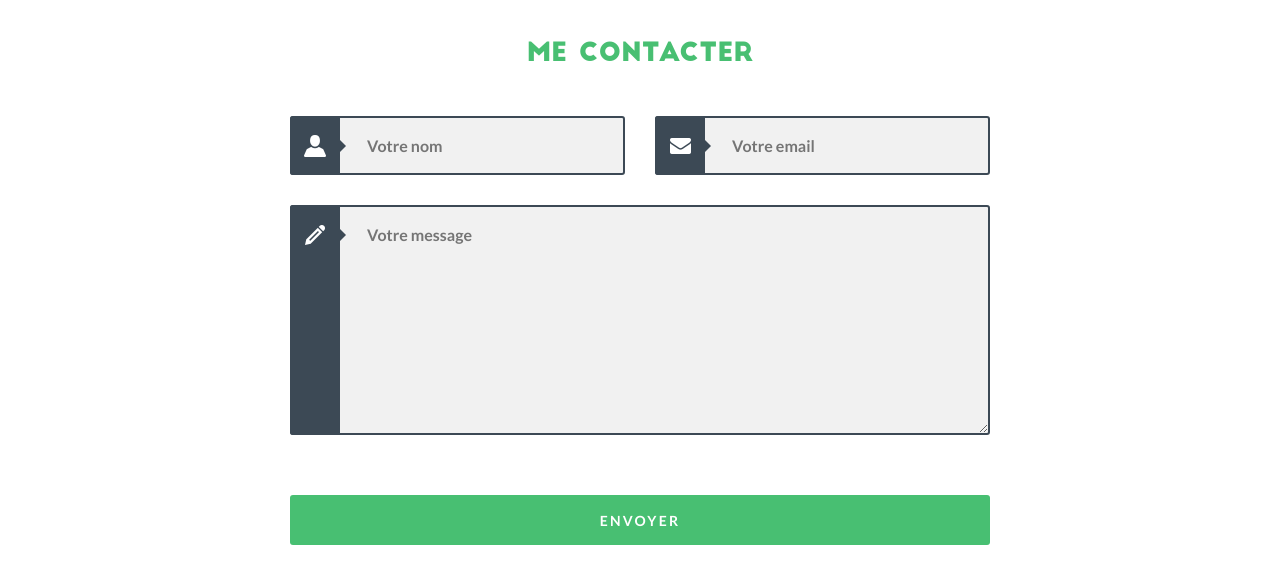
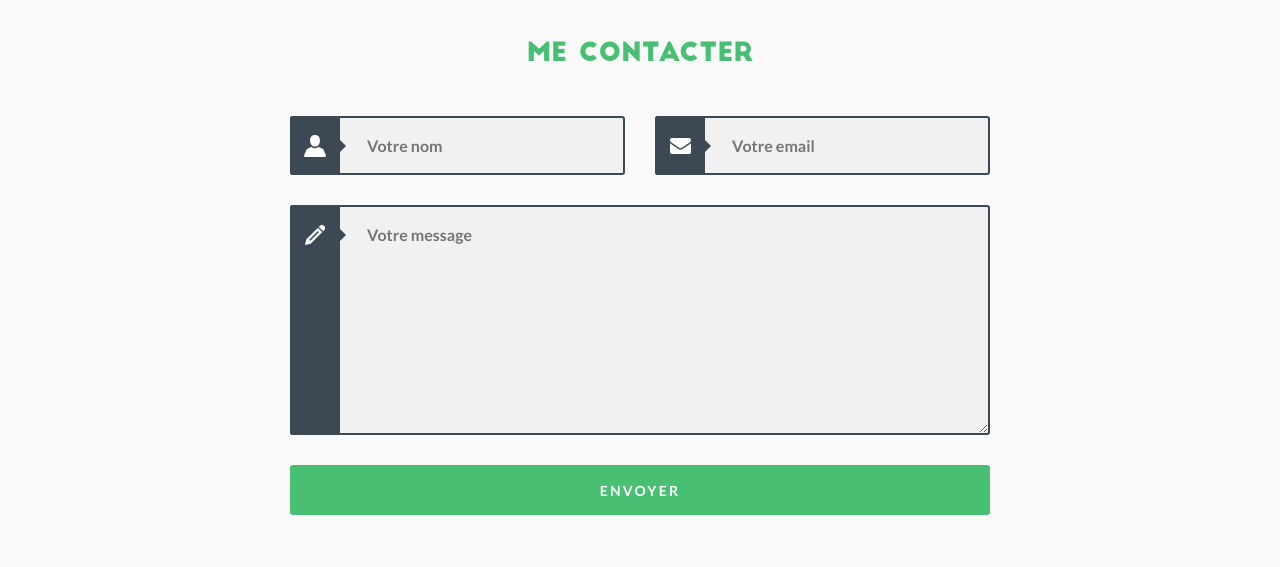
Before and after one commit to ylytvyn/foliac, a plain HTML site: page index.html in a window 1280 px wide. Shown: the part 656-1223 px from the top of the page. Drawn offline with Linux system fonts and the light colour scheme.

Commit message:
add some vars

```diff
--- a/css/styles.css
+++ b/css/styles.css
@@ -1,6 +1,7 @@
 :root {
 	--color-green: #48bf72;
 	--color-grey: #3c4955;
+	--font: Lato, sans-serif;
 }
 
 /* Fonts */
@@ -46,8 +47,9 @@ img {
 body, html {
 	min-height: 100%;
 	width: 100%;
-	font: 16px Lato, sans-serif;
+	font: 16px var(--font);
 	min-width: 1180px;
+	background: #f9f9f9;
 }
 
 .clear::after, .clear::before {
@@ -79,6 +81,7 @@ body, html {
 	position: fixed;
 	left: 0;
 	top: 0;
+	z-index: 1;
 	width: 100%;
 	min-width: 1180px;
 	background: rgba(60, 73, 85, .8);
@@ -217,13 +220,12 @@ body, html {
 	width: 100%;
 	height: 50px;
 	border-radius: 3px;
-	font: 700 14px Lato, sans-serif;
+	font: 700 14px var(--font);
 	color: #fff;
 	background: var(--color-green);
 	cursor: pointer;
 	letter-spacing: 2.2px;
 	text-transform: uppercase;
-	margin-top: 30px;
 }
 
 .foliac-contact button[type="submit"]:hover {
@@ -237,7 +239,7 @@ body, html {
 
 [class^="foliac-form-"] input,
 [class^="foliac-form-"] textarea {
-	font: 700 16px/25px Lato, sans-serif;
+	font: 700 16px/25px var(--font);
 	color: #a6a5a5;
 	background: #f1f1f1;
 	width: 100%;
@@ -259,7 +261,7 @@ body, html {
 
 .foliac-form-textarea textarea {
 	min-height: 230px;
-	transition: none;
+	transition-property: border-color;
 }
 
 .foliac-contact form {
```
Also changed, not shown: images/favicon.png.
